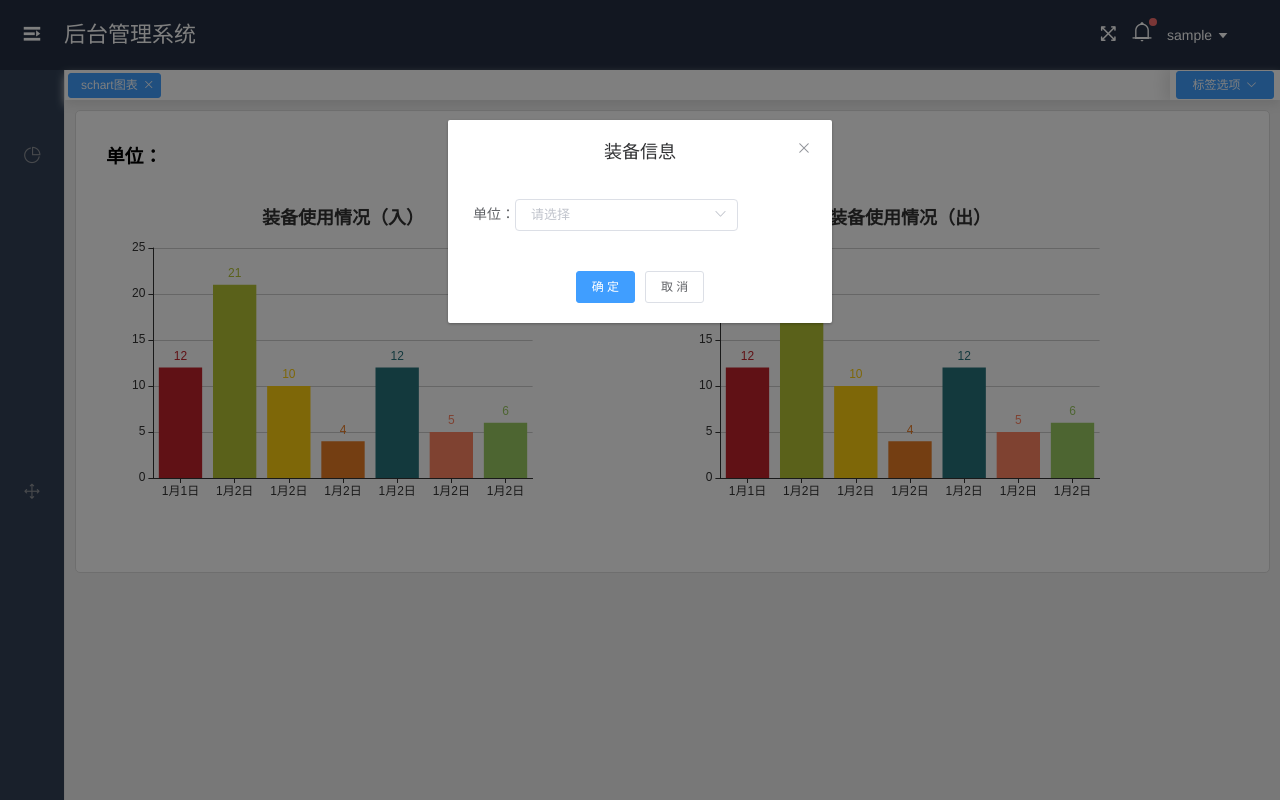
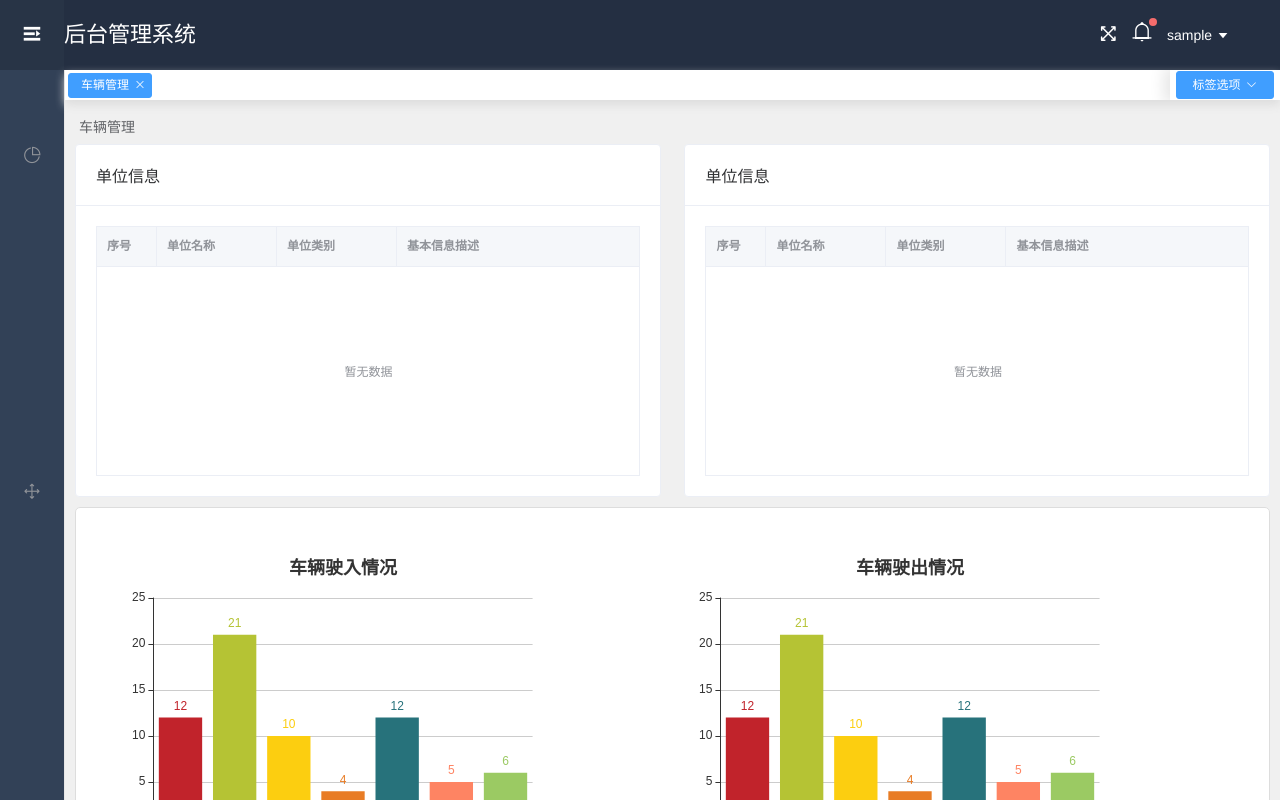
Before and after one commit to ZB-edge/ZB-web, a Vue app: page /charts in a window 1280 px wide. Built offline with nearby package versions, Linux system fonts and the light colour scheme; sample sign-in values are in the browser's storage; a small style sheet from the web is missing.

Commit message:
update v3.0

```diff
--- a/src/components/common/Sidebar.vue
+++ b/src/components/common/Sidebar.vue
@@ -87,7 +87,7 @@ export default {
         {
           icon: 'el-icon-lx-global',
           index: 'charts',
-          title: '设备管理'
+          title: '车辆管理'
         },
         {
           icon: 'el-icon-lx-copy',
--- a/src/components/page/BaseCharts.vue
+++ b/src/components/page/BaseCharts.vue
@@ -1,60 +1,43 @@
 <template>
   <div>
-    <el-dialog
-      title='装备信息'
-      :visible.sync='centerDialogVisible'
-      width='30%'
-      center>
-      <p style='display: inline'>单位：</p>
-      <el-select v-model='value' filterable placeholder='请选择'>
-        <el-option
-          v-for='item in options'
-          :key='item.value'
-          :label='item.label'
-          :value='item.value'>
-        </el-option>
-      </el-select>
-      <span slot='footer' class='dialog-footer'>
-        <el-button type='primary' @click='centerDialogVisible = false'>确 定</el-button>
-    <el-button @click='centerDialogVisible = false'>取 消</el-button>
-  </span>
-    </el-dialog>
-    <!--        <div class="crumbs">-->
-    <!--            <el-breadcrumb separator="/">-->
-    <!--                <el-breadcrumb-item>-->
-    <!--                    <i class="el-icon-pie-chart"></i> schart图表-->
-    <!--                </el-breadcrumb-item>-->
-    <!--            </el-breadcrumb>-->
-    <!--        </div>-->
-    <!--        <div class="container">-->
-    <!--            <div class="plugins-tips">-->
-    <!--                vue-schart：vue.js封装sChart.js的图表组件。-->
-    <!--                访问地址：-->
-    <!--                <a-->
-    <!--                    href="https://github.com/lin-xin/vue-schart"-->
-    <!--                    target="_blank"-->
-    <!--                >vue-schart</a>-->
-    <!--            </div>-->
-    <!--            <div class="schart-box">-->
-    <!--                <div class="content-title">柱状图</div>-->
-    <!--                <schart class="schart" canvasId="bar" :options="options1"></schart>-->
-    <!--            </div>-->
-    <!--            <div class="schart-box">-->
-    <!--                <div class="content-title">折线图</div>-->
-    <!--                <schart class="schart" canvasId="line" :options="options2"></schart>-->
-    <!--            </div>-->
-    <!--            <div class="schart-box">-->
-    <!--                <div class="content-title">饼状图</div>-->
-    <!--                <schart class="schart" canvasId="pie" :options="options3"></schart>-->
-    <!--            </div>-->
-    <!--            <div class="schart-box">-->
-    <!--                <div class="content-title">环形图</div>-->
-    <!--                <schart class="schart" canvasId="ring" :options="options4"></schart>-->
-    <!--            </div>-->
-    <!--                <sector></sector>-->
-    <!--        </div>-->
-    <div class='container'>
-      <h3 style='margin-bottom: 20px'>单位：{{ value }}</h3>
+    <div class="crumbs">
+      <el-breadcrumb separator="/">
+        <el-breadcrumb-item>
+          <i class="el-icon-lx-global"></i> 车辆管理
+        </el-breadcrumb-item>
+      </el-breadcrumb>
+    </div>
+    <el-row>
+      <el-col style="width: 49%">
+        <el-card shadow='hover'>
+          <div slot='header' class='clearfix'>
+            <span>单位信息</span>
+          </div>
+          <el-table :data='org_info' height='250' border :row-style="{height: '35px'}"
+                    style='width: 100%'>
+            <el-table-column prop='id' label='序号' width='60'></el-table-column>
+            <el-table-column prop='name' label='单位名称' width='120'></el-table-column>
+            <el-table-column prop='type' label='单位类别' width='120'></el-table-column>
+            <el-table-column prop='description' label='基本信息描述' show-overflow-tooltip></el-table-column>
+          </el-table>
+        </el-card>
+      </el-col>
+      <el-col :span='11' style="float: right;width: 49%">
+        <el-card shadow='hover'>
+          <div slot='header' class='clearfix'>
+            <span>单位信息</span>
+          </div>
+          <el-table :data='org_info' height='250' border :row-style="{height: '35px'}"
+                    style='width: 100%'>
+            <el-table-column prop='id' label='序号' width='60'></el-table-column>
+            <el-table-column prop='name' label='单位名称' width='120'></el-table-column>
+            <el-table-column prop='type' label='单位类别' width='120'></el-table-column>
+            <el-table-column prop='description' label='基本信息描述' show-overflow-tooltip></el-table-column>
+          </el-table>
+        </el-card>
+      </el-col>
+    </el-row>
+    <div class='container' style="margin-top: 10px">
       <div>
         <div id='in'>
         </div>
@@ -81,24 +64,10 @@ export default {
   },
   data() {
     return {
-      centerDialogVisible: false,
-      options: [{
-        value: '一旅',
-        label: '一旅'
-      }, {
-        value: '二旅',
-        label: '二旅'
-      }, {
-        value: '三旅',
-        label: '三旅'
-      }, {
-        value: '四旅',
-        label: '四旅'
-      }],
       value: '',
       option: {
         title: {
-          text: '装备使用情况（入）',
+          text: '车辆驶入情况',
           left: 'center',
           top: '5%'
         },
@@ -161,7 +130,7 @@ export default {
       },
       option1: {
         title: {
-          text: '装备使用情况（出）',
+          text: '车辆驶出情况',
           left: 'center',
           top: '5%'
         },
--- a/src/router/index.js
+++ b/src/router/index.js
@@ -71,7 +71,7 @@ export default new Router({
           // vue-schart组件
           path: '/charts',
           component: () => import(/* webpackChunkName: "chart" */ '../components/page/BaseCharts.vue'),
-          meta: { title: 'schart图表' }
+          meta: { title: '车辆管理' }
         },
         {
           // 拖拽列表组件
```
